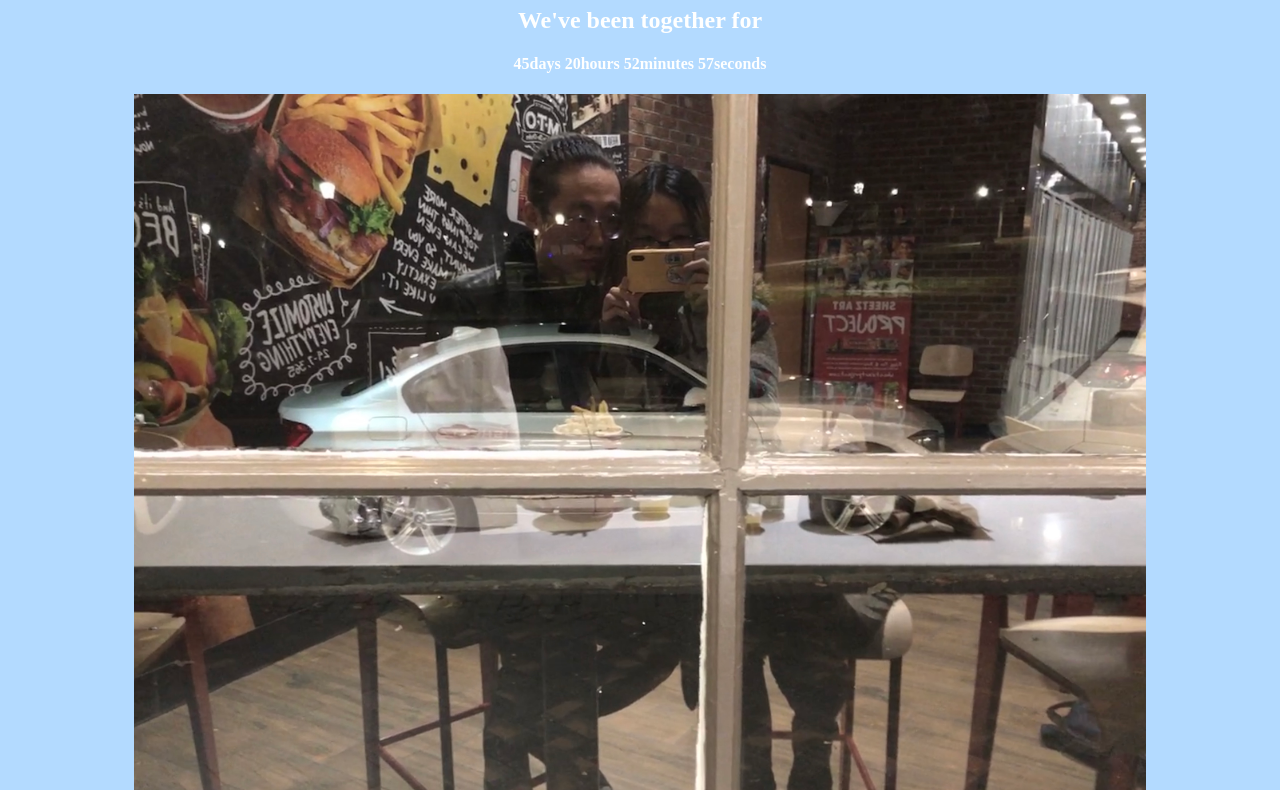
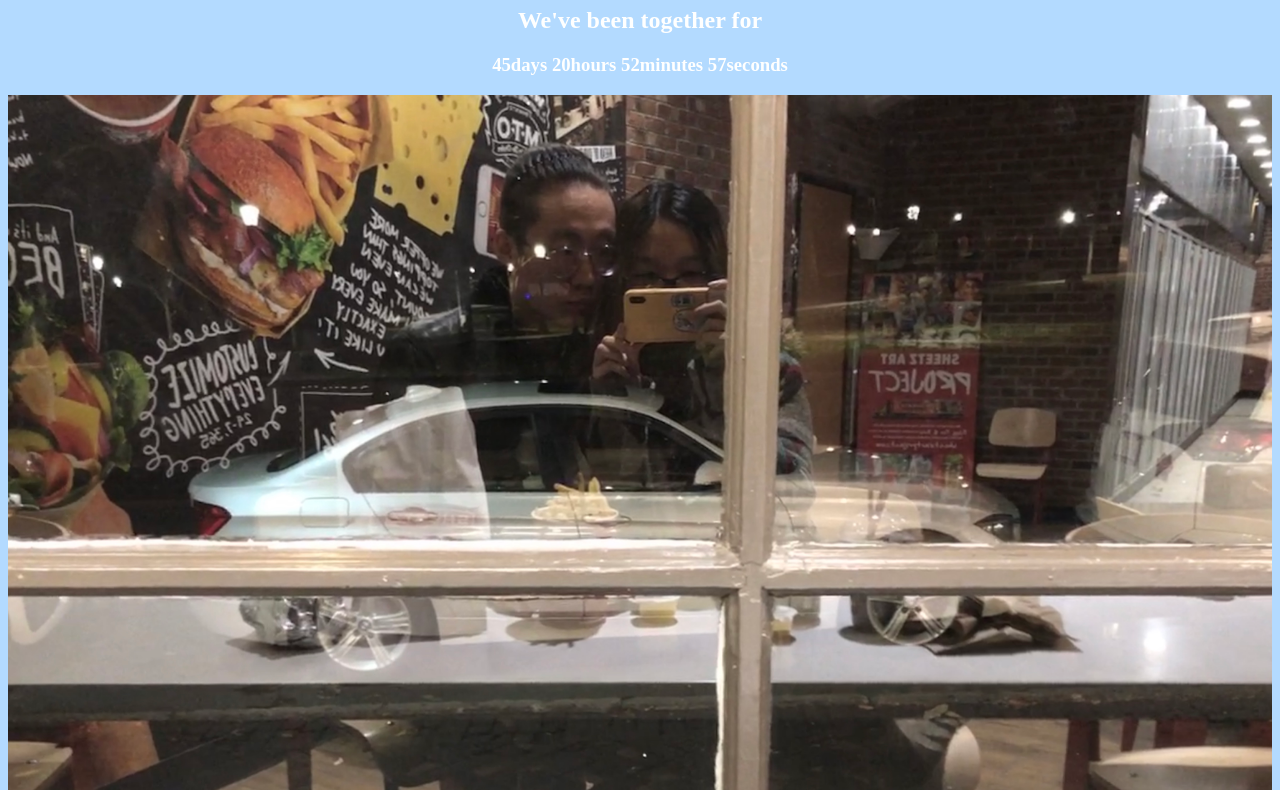
Before and after one commit to jtruan/jtruan.github.io, a plain HTML site: page lovectq/index.html in a window 1280 px wide. Shown: the part 73-863 px from the top of the page. Drawn offline with Linux system fonts and the light colour scheme.

Commit message:
image size fix

```diff
--- a/lovectq/index.html
+++ b/lovectq/index.html
@@ -10,11 +10,11 @@
         <h2>
             We've been together for
         </h2>
-        <h4 id ="countdown">
+        <h3 id ="countdown">
 
-        </h4>
+        </h3>
 
-        <img src="love.jpg" alt="Love You" class = "center">
+        <img src="love.jpg" alt="Love You" >
 
     </body>
 
--- a/lovectq/style.css
+++ b/lovectq/style.css
@@ -8,11 +8,17 @@ head {
     text-align: center;
 }
 
-.center {
+/* .center {
   display: block;
   margin-left: auto;
   margin-right: auto;
   width: 80%;
+} */
+
+img {
+	width:auto;
+	max-width:100%;
+	height:auto;
 }
 
 h1 {
@@ -25,7 +31,7 @@ h2 {
   text-align: center;
 }
 
-h4 {
+h3 {
   color: white;
   text-align: center;
 }
```
